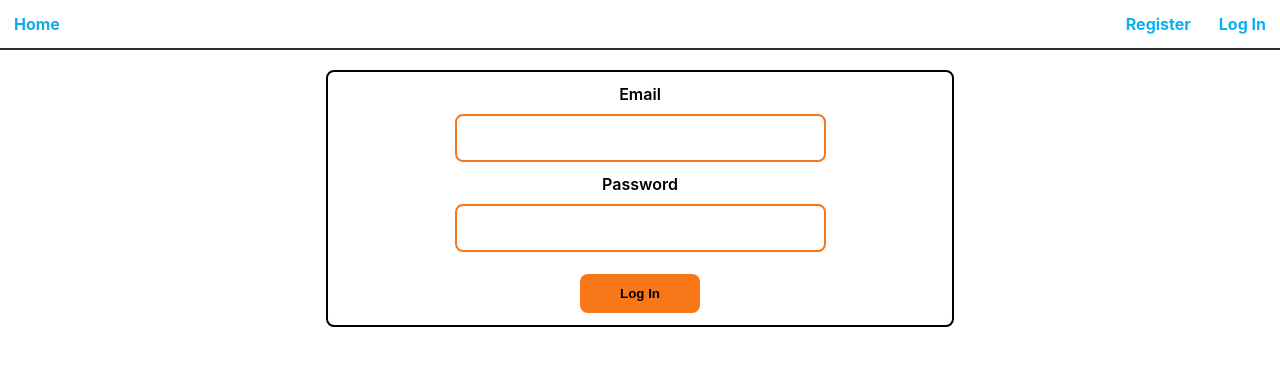
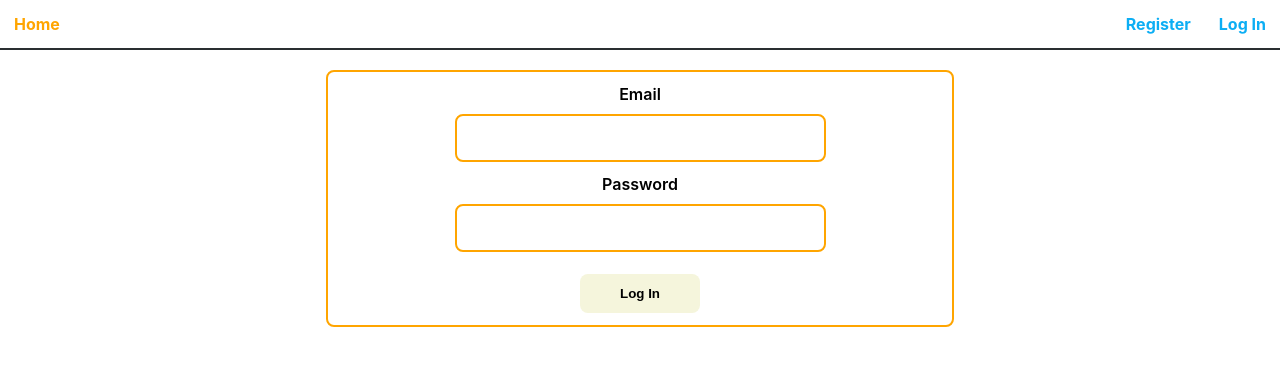
Before and after one commit to Evgeniy-D-2022/goit-react-hw-08-phonebook, a React (Create React App) app: page /goit-react-hw-08-phonebook/login in a window 1280 px wide. Shown: the top 366 px of the page. Built offline with nearby package versions, Linux system fonts and the light colour scheme.

Commit message:
fixes styles

```diff
--- a/src/components/AuthNav/AuthNav.module.css
+++ b/src/components/AuthNav/AuthNav.module.css
@@ -4,14 +4,8 @@
     padding: 14px;
     font-weight: 700;
     color: #0caef4;
-
-    .active {
-      color: #fc8d05;
+    &:hover,
+    :focus{
+      color: orange;
     }
 };
-
-/* .nav__link:hover,
-.nav__link:focus {
-  transition: color 0.25s;
-  color: #df6005;
-} */
--- a/src/components/ContactsList/ContactsList.module.css
+++ b/src/components/ContactsList/ContactsList.module.css
@@ -1,14 +1,14 @@
 .contacts__list {
     list-style-type: disc;
-
 }
 
 .contacts__item {
     display: flex;
     align-items: center;
     justify-content: space-between;
-    margin-top: 20px;
-    margin-left: 30px;
+    /* margin-left: 30px;
+    margin-bottom: 20px; */
+    margin: 20px;
 }
 
 .contacts__text {
@@ -21,16 +21,16 @@
 .contacts__delBtn {
     color: black;
     font-size: 14px;
-    padding: 14px;
+    font-weight: 600;
+    padding: 10px;
     margin-left: 15px;
     border: none;
-    border-radius: 10px;
+    border-radius: 8px;
     background-color: beige;
     cursor: pointer;
 
 
       &:hover {
-        color: #5240ee;
-        background-color: aqua;
+        background-color: orange;
       }
 }
--- a/src/components/Filter/Filter.module.css
+++ b/src/components/Filter/Filter.module.css
@@ -13,6 +13,6 @@
      padding: 12px;
      margin-top: 20px;
      margin-bottom: 20px;
-     border-radius: 10px;
+     border-radius: 8px;
      border: 2px solid orange;
  }
--- a/src/components/Form/Form.module.css
+++ b/src/components/Form/Form.module.css
@@ -2,16 +2,15 @@
 
 .form {
     display: flex;
-    align-items: flex-start;
+    align-items: center;
     flex-direction: column;
-    border: solid 1px black;
     padding: 20px 60px;
-    width: 600px;
+    max-width: 600px;
     margin-bottom: 40px;
-    width: auto;
-    border-radius: 10px;
+    border-radius: 8px;
     border: 2px solid orange;
-    align-items: center;
+    margin-left: auto;
+    margin-right: auto;
 }
 
 .form__label {
@@ -40,13 +39,12 @@
     font-weight: 600;
     padding: 10px 18px;
     border: none;
-    border-radius: 10px;
+    border-radius: 8px;
     background-color: beige;
     cursor: pointer;
 
 
       &:hover {
-        color: #5240ee;
-        background-color: aqua;
+        background-color: orange;
       }
 }
--- a/src/components/Loader/Loader.jsx
+++ b/src/components/Loader/Loader.jsx
@@ -7,12 +7,12 @@ const Loader = () => {
       <Oval
         height={80}
         width={80}
-        color="#4fa94d"
+        color="#0caef4"
         wrapperStyle={{}}
         wrapperClass=""
         visible={true}
         ariaLabel='oval-loading'
-        secondaryColor="#4fa94d"
+        secondaryColor="#0caef4"
         strokeWidth={2}
         strokeWidthSecondary={2}
 />
--- a/src/components/Navigation/Navigation.jsx
+++ b/src/components/Navigation/Navigation.jsx
@@ -11,7 +11,7 @@ const Navigation = () => {
             <NavLink className={css.nav__link} to='/' >
                 Home
             </NavLink>
-            {isLoggedIn && <NavLink className={css.navigation__link} to='/contacts'>
+            {isLoggedIn && <NavLink className={css.nav__link} to='/contacts'>
                 Contacts
             </NavLink>}
         </nav>
--- a/src/components/Navigation/Navigation.module.css
+++ b/src/components/Navigation/Navigation.module.css
@@ -3,9 +3,9 @@
     text-decoration: none;
     padding: 14px;
     font-weight: 700;
-    color: #19a8e6;
+    color: #0caef4;
 
-    .active {
-      color: #ed890e;
+    &:hover {
+      color: orange;
     }
 }
--- a/src/components/UserMenu/UserMenu.module.css
+++ b/src/components/UserMenu/UserMenu.module.css
@@ -4,28 +4,29 @@
     margin-right: 16px;
   }
   .usermenu__name {
-    color: rgb(237, 108, 16);
+    color: #0caef4;
+    font-size: 18px;
+    font-weight: 600;
     margin-right: 12px;
   }
 
   .usermenu__btn {
     display: inline-block;
-    padding: 8px 6px;
+    padding: 10px 8px;
     border: 0;
-    border-radius: 10px;
+    border-radius: 8px;
     min-width: 80px;
+    font-weight: 600;
 
-    background-size: 40%;
     background-repeat: no-repeat;
     background-position: center;
-    opacity: 0.6;
     transition: opacity 250ms cubic-bezier(0.4, 0, 0.2, 1);
     cursor: pointer;
     outline: none;
-    background-color: #f87719;
-    color: white;
+    background-color: beige;
+    color: black;
   }
   .usermenu__btn:hover {
-    background-color: orangered;
+    background-color: orange;
     opacity: 1;
   }
--- a/src/pages/Contacts/Contacts.module.css
+++ b/src/pages/Contacts/Contacts.module.css
@@ -0,0 +1,15 @@
+.title {
+    text-align: center;
+    color: #19a8e6;
+    margin-bottom: 20px;
+
+}
+
+.contacts__text {
+    text-align: center;
+    font-size: 28px;
+    font-weight: 600;
+    color: #19a8e6;
+    margin-bottom: 20px;
+
+}
--- a/src/pages/Login/Login.module.css
+++ b/src/pages/Login/Login.module.css
@@ -6,7 +6,7 @@
     max-width: 600px;
     color: black;
     font-weight: 600;
-    border: 2px solid black;
+    border: 2px solid orange;
     border-radius: 8px;
     overflow: hidden;
     margin-left: auto;
@@ -26,13 +26,13 @@
     transition: opacity 250ms cubic-bezier(0.4, 0, 0.2, 1);
     cursor: pointer;
     outline: none;
-    background-color: #f87719;
+    background-color: beige;
     color: black;
     font-weight: 600;
     margin-top: 10px;
   }
   .form__btn:hover {
-    background-color: orangered;
+    background-color: orange;
     opacity: 1;
   }
   .form__label {
@@ -50,7 +50,7 @@
     width: 100%;
     font: inherit;
     font-size: 20px;
-    border: #f87719 2px solid;
+    border: orange 2px solid;
     border-radius: 8px;
     outline: none;
     padding: 10px 12px;
--- a/src/pages/Register/Register.module.css
+++ b/src/pages/Register/Register.module.css
@@ -27,13 +27,13 @@
     transition: opacity 250ms cubic-bezier(0.4, 0, 0.2, 1);
     cursor: pointer;
     outline: none;
-    background-color: #f87719;
+    background-color: beige;
     color: black;
     font-weight: 600;
     margin-top: 10px;
   }
   .form__btn:hover {
-    background-color: orangered;
+    background-color: orange;
     opacity: 1;
   }
   .form__label {
```
